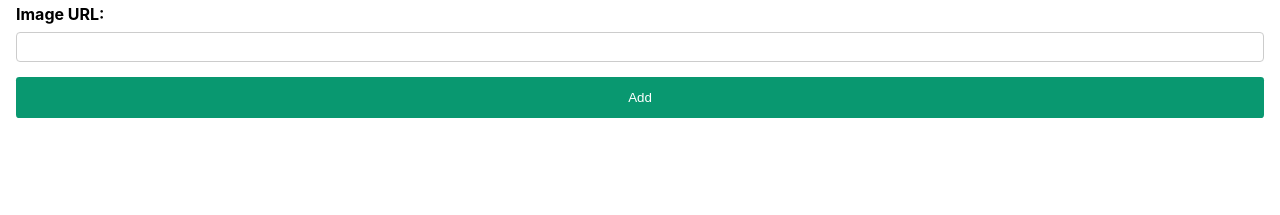
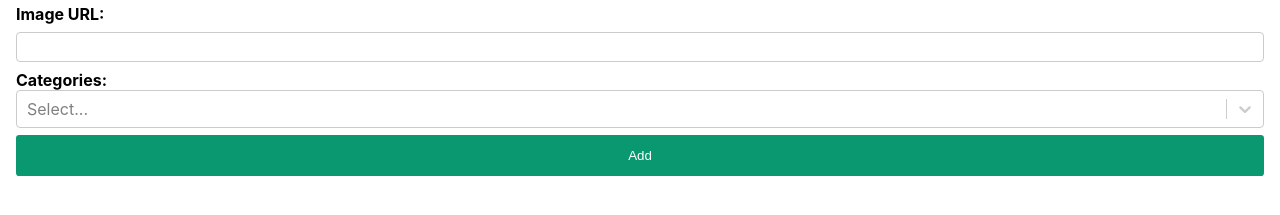
Before and after one commit to paulosalvatore/c05-reactjs-frontend, a React (Create React App) app: page /product/create in a window 1280 px wide. Shown: the part 363-578 px from the top of the page. Built offline with nearby package versions, Linux system fonts and the light colour scheme; no server answers; sample sign-in values are in the browser's storage.

Commit message:
feat(product): implement select for categories

```diff
--- a/package.json
+++ b/package.json
@@ -10,6 +10,7 @@
     "react-dom": "^17.0.2",
     "react-router-dom": "^5.3.0",
     "react-scripts": "4.0.3",
+    "react-select": "^5.1.0",
     "web-vitals": "^1.0.1"
   },
   "scripts": {
--- a/src/api/Api.js
+++ b/src/api/Api.js
@@ -16,6 +16,10 @@ export const Api = {
     updateUrl: id => Api.baseUrl + "/product/" + id,
 
     deleteUrl: id => Api.baseUrl + "/product/" + id,
+
+    // Endpoint - Category
+
+    readAllCategoriesUrl: () => Api.baseUrl + "/category",
 
     // Auth Header
 
--- a/src/pages/CreateProduct/CreateProduct.js
+++ b/src/pages/CreateProduct/CreateProduct.js
@@ -1,7 +1,27 @@
-import React from "react";
+import React, { useEffect, useState } from "react";
+import Select from "react-select";
 import { Api } from "../../api/Api";
 
 export default function CreateProduct(props) {
+    const [categories, setCategories] = useState([]);
+
+    const [categoriesIds, setCategoriesIds] = useState([]);
+
+    useEffect(() => {
+        const loadCategories = async () => {
+            const response = await Api.buildApiGetRequest(
+                Api.readAllCategoriesUrl(),
+                true
+            );
+
+            const results = await response.json();
+
+            setCategories(results);
+        };
+
+        loadCategories();
+    }, []);
+
     const handleSubmit = async event => {
         // Previne o comportamento padrão do submit, que no caso do form é o refresh
         event.preventDefault();
@@ -20,6 +40,7 @@ export default function CreateProduct(props) {
                     url: imageUrl,
                 },
             ],
+            categoriesIds,
         };
 
         // Faz uma requisição no backend
@@ -40,6 +61,15 @@ export default function CreateProduct(props) {
         } else {
             // Error
         }
+    };
+
+    const options = categories.map(category => ({
+        value: category.id,
+        label: category.name,
+    }));
+
+    const handleCategoryChange = selectedOption => {
+        setCategoriesIds(selectedOption.map(option => option.value));
     };
 
     return (
@@ -91,6 +121,18 @@ export default function CreateProduct(props) {
                 </div>
 
                 <div>
+                    <label className="form__label">Categories:</label>
+                </div>
+
+                <div>
+                    <Select
+                        isMulti
+                        options={options}
+                        onChange={handleCategoryChange}
+                    />
+                </div>
+
+                <div>
                     <input className="form__submit" type="submit" value="Add" />
                 </div>
             </form>
```
Also changed, not shown: 1 other file (tests, documents, lock files or other folders).
